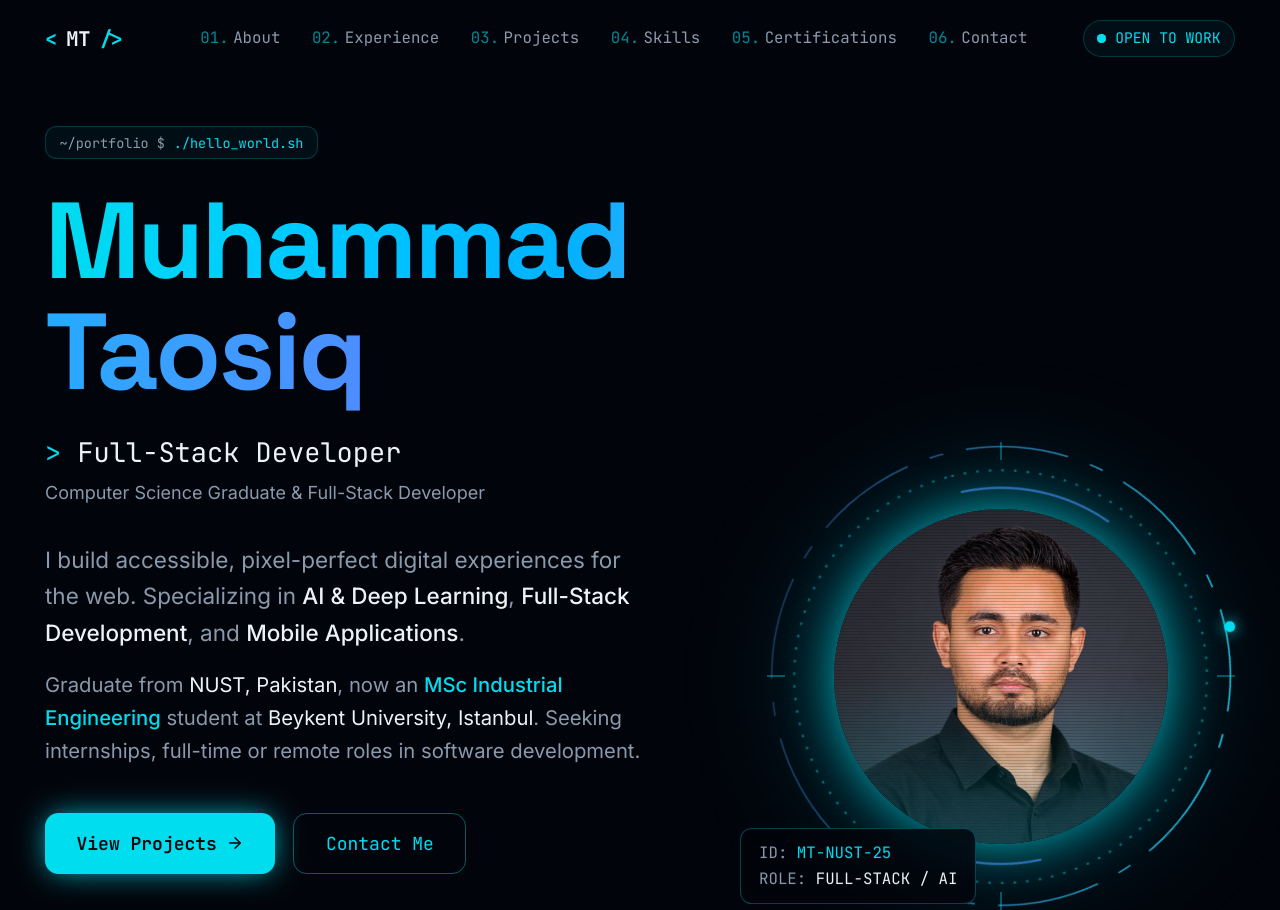
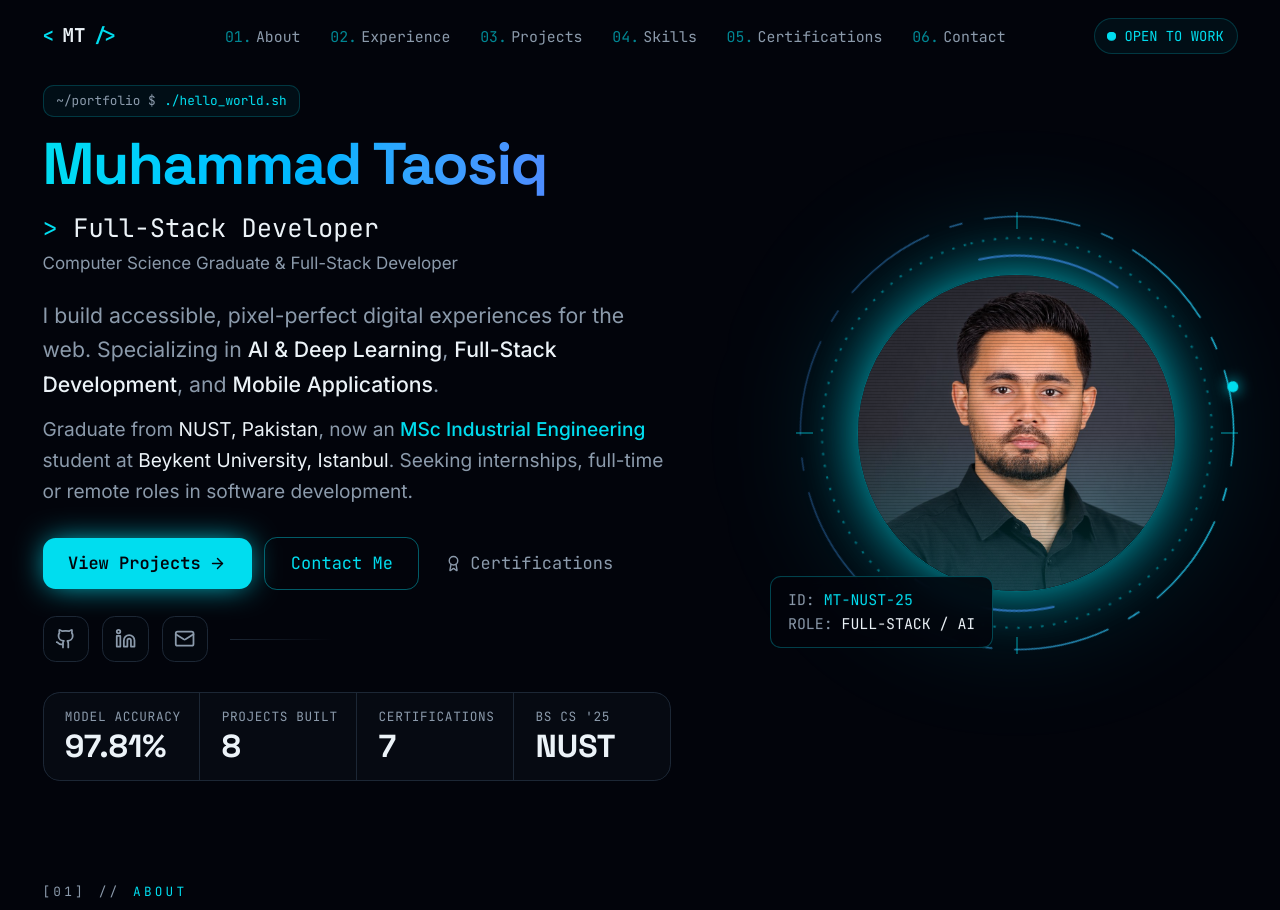
Before and after one commit to taosiq/muhammad-taosiq-portfolio, a Next.js app: page / in a window 1280 px wide. Shown: the top 910 px of the page. Built offline with nearby package versions, Linux system fonts and the light colour scheme.

Commit message:
Fit hero and sections to the screen on shorter laptops
- Hero is compact and scales the name and photo with screen height,
  so it fits one screen and the photo sits beside the text
- Use the 18px base size only on wide and tall screens
- Reduce section padding, heading size and scroll offset

```diff
--- a/app/globals.css
+++ b/app/globals.css
@@ -106,7 +106,8 @@
       font-size: 106.25%; /* 17px */
     }
   }
-  @media (min-width: 1280px) {
+  /* Only go to 18px when the screen is also tall; short laptop screens stay at 17px */
+  @media (min-width: 1280px) and (min-height: 860px) {
     html {
       font-size: 112.5%; /* 18px */
     }
@@ -115,7 +116,7 @@
     @apply bg-background text-foreground;
   }
   section[id] {
-    scroll-margin-top: 5rem;
+    scroll-margin-top: 3.5rem;
   }
 }
 
--- a/components/about.tsx
+++ b/components/about.tsx
@@ -21,7 +21,7 @@ const code: { k?: string; v?: string; c?: string; raw?: string }[] = [
 
 export function About() {
   return (
-    <section id="about" className="relative px-6 py-24 md:px-10">
+    <section id="about" className="relative px-6 py-14 md:px-10 md:py-16">
       <div className="mx-auto max-w-7xl">
         <SectionHeading index="01" label="About" title="Passionate about building impactful technology" />
 
--- a/components/certifications.tsx
+++ b/components/certifications.tsx
@@ -9,7 +9,7 @@ import { certifications } from "@/lib/content"
 
 export function Certifications() {
   return (
-    <section id="certifications" className="relative px-6 py-24 md:px-10">
+    <section id="certifications" className="relative px-6 py-14 md:px-10 md:py-16">
       <div className="mx-auto max-w-7xl">
         <SectionHeading index="05" label="Certifications" title="Professional Credentials & Achievements" />
 
--- a/components/contact.tsx
+++ b/components/contact.tsx
@@ -21,7 +21,7 @@ export function Contact() {
   }
 
   return (
-    <section id="contact" className="relative px-6 py-24 md:px-10">
+    <section id="contact" className="relative px-6 py-14 md:px-10 md:py-16">
       <div className="mx-auto max-w-7xl">
         <SectionHeading index="06" label="Contact" title="Let's Connect" />
 
--- a/components/experience.tsx
+++ b/components/experience.tsx
@@ -36,7 +36,7 @@ export function Experience() {
   }, [])
 
   return (
-    <section id="experience" className="relative px-6 py-24 md:px-10">
+    <section id="experience" className="relative px-6 py-14 md:px-10 md:py-16">
       <div className="mx-auto max-w-7xl">
         <SectionHeading index="02" label="Experience" title="Professional Journey" />
 
--- a/components/fx/section-heading.tsx
+++ b/components/fx/section-heading.tsx
@@ -4,16 +4,16 @@ import { Reveal } from "@/components/fx/reveal"
 // "[01] // ABOUT" label that decrypts, a big title, and a line that draws in.
 export function SectionHeading({ index, label, title }: { index: string; label: string; title: string }) {
   return (
-    <Reveal className="mb-12">
+    <Reveal className="mb-8 md:mb-10">
       <div className="flex items-center gap-3 font-mono text-xs tracking-[0.25em] text-primary uppercase">
         <span className="text-muted-foreground">[{index}]</span>
         <span className="text-muted-foreground">//</span>
         <ScrambleText text={label} />
       </div>
-      <h2 className="mt-3 font-display text-3xl font-bold tracking-tight text-foreground md:text-5xl text-balance">
+      <h2 className="mt-2 font-display text-3xl font-bold tracking-tight text-foreground md:text-4xl xl:text-[2.75rem] text-balance">
         {title}
       </h2>
-      <div className="mt-5 flex items-center gap-2">
+      <div className="mt-4 flex items-center gap-2">
         <span className="h-px w-16 bg-gradient-to-r from-primary to-accent" />
         <span className="h-1 w-1 rounded-full bg-primary shadow-[0_0_8px_var(--primary)]" />
         <span className="h-px flex-1 max-w-xs bg-gradient-to-r from-border to-transparent" />
--- a/components/hero.tsx
+++ b/components/hero.tsx
@@ -31,17 +31,17 @@ export function Hero() {
   })
 
   return (
-    <section id="home" className="relative flex min-h-screen items-center overflow-hidden px-6 pt-28 pb-20 md:px-10">
-      <div className="mx-auto grid w-full max-w-7xl grid-cols-1 items-center gap-16 lg:grid-cols-[1.15fr_1fr]">
+    <section id="home" className="relative flex min-h-screen items-center overflow-hidden px-6 pt-24 pb-12 md:px-10 lg:pt-20 lg:pb-8">
+      <div className="mx-auto grid w-full max-w-7xl grid-cols-1 items-center gap-12 lg:grid-cols-[1.2fr_1fr] lg:gap-10">
         {/* Text */}
         <div className="order-2 lg:order-1">
           <div {...enter(0)}>
-            <p className="mb-6 inline-flex items-center gap-2 rounded-md border border-primary/20 bg-primary/5 px-3 py-1.5 font-mono text-xs text-primary">
+            <p className="mb-4 inline-flex items-center gap-2 rounded-md border border-primary/20 bg-primary/5 px-3 py-1.5 font-mono text-xs text-primary">
               <span className="text-muted-foreground">~/portfolio $</span> ./hello_world.sh
             </p>
           </div>
 
-          <h1 className={cn("font-display text-5xl font-bold leading-[1.02] tracking-tight md:text-7xl xl:text-8xl", enter(1).className)} style={enter(1).style}>
+          <h1 className={cn("font-display text-5xl font-bold leading-[1.02] tracking-tight md:text-7xl lg:text-[clamp(3rem,min(9.5vh,4.6vw),5.25rem)]", enter(1).className)} style={enter(1).style}>
             {isLoaded ? (
               <ScrambleText text={profile.name} trigger="mount" duration={1100} className="text-gradient" />
             ) : (
@@ -49,32 +49,32 @@ export function Hero() {
             )}
           </h1>
 
-          <p className={cn("mt-6 font-mono text-lg text-foreground md:text-2xl", enter(2).className)} style={enter(2).style}>
+          <p className={cn("mt-4 font-mono text-lg text-foreground md:text-2xl", enter(2).className)} style={enter(2).style}>
             <span className="text-primary">&gt;</span>{" "}
             {isLoaded ? <Typewriter words={profile.roles} startDelay={1400} /> : <span>{profile.roles[0]}</span>}
           </p>
-          <p className={cn("mt-2 text-base text-muted-foreground", enter(2).className)} style={enter(2).style}>
+          <p className={cn("mt-1.5 text-base text-muted-foreground", enter(2).className)} style={enter(2).style}>
             {profile.title}
           </p>
 
-          <p className={cn("mt-8 max-w-2xl text-xl leading-relaxed text-muted-foreground text-pretty", enter(3).className)} style={enter(3).style}>
+          <p className={cn("mt-5 max-w-2xl text-lg leading-relaxed xl:text-xl text-muted-foreground text-pretty", enter(3).className)} style={enter(3).style}>
             I build accessible, pixel-perfect digital experiences for the web. Specializing in{" "}
             <span className="font-medium text-foreground">AI &amp; Deep Learning</span>,{" "}
             <span className="font-medium text-foreground">Full-Stack Development</span>, and{" "}
             <span className="font-medium text-foreground">Mobile Applications</span>.
           </p>
 
-          <p className={cn("mt-4 max-w-2xl text-lg leading-relaxed text-muted-foreground text-pretty", enter(4).className)} style={enter(4).style}>
+          <p className={cn("mt-3 max-w-2xl text-base leading-relaxed text-muted-foreground xl:text-lg text-pretty", enter(4).className)} style={enter(4).style}>
             Graduate from <span className="text-foreground">NUST, Pakistan</span>, now an{" "}
             <span className="font-medium text-primary">MSc Industrial Engineering</span> student at{" "}
             <span className="text-foreground">Beykent University, Istanbul</span>. Seeking internships, full-time or
             remote roles in software development.
           </p>
 
-          <div className={cn("mt-10 flex flex-wrap gap-4", enter(5).className)} style={enter(5).style}>
+          <div className={cn("mt-7 flex flex-wrap items-center gap-3", enter(5).className)} style={enter(5).style}>
             <a
               href="#projects"
-              className="group relative inline-flex items-center gap-2 overflow-hidden rounded-lg bg-primary px-7 py-3.5 font-mono text-base font-semibold text-primary-foreground shadow-[0_0_30px_-5px_var(--primary)] transition-shadow hover:shadow-[0_0_45px_-2px_var(--primary)]"
+              className="group relative inline-flex items-center gap-2 overflow-hidden rounded-lg bg-primary px-6 py-3 font-mono text-base font-semibold text-primary-foreground shadow-[0_0_30px_-5px_var(--primary)] transition-shadow hover:shadow-[0_0_45px_-2px_var(--primary)]"
             >
               <span className="absolute inset-0 -translate-x-full bg-gradient-to-r from-transparent via-white/40 to-transparent transition-transform duration-700 group-hover:translate-x-full" />
               View Projects
@@ -82,20 +82,20 @@ export function Hero() {
             </a>
             <a
               href="#contact"
-              className="inline-flex items-center gap-2 rounded-lg border border-primary/40 px-7 py-3.5 font-mono text-base text-primary transition-all hover:bg-primary/10 hover:border-primary"
+              className="inline-flex items-center gap-2 rounded-lg border border-primary/40 px-6 py-3 font-mono text-base text-primary transition-all hover:bg-primary/10 hover:border-primary"
             >
               Contact Me
             </a>
             <a
               href="#certifications"
-              className="inline-flex items-center gap-2 rounded-lg px-4 py-3.5 font-mono text-base text-muted-foreground transition-colors hover:text-foreground"
+              className="inline-flex items-center gap-2 rounded-lg px-3 py-3 font-mono text-base text-muted-foreground transition-colors hover:text-foreground"
             >
               <Award className="h-4 w-4" />
               Certifications
             </a>
           </div>
 
-          <div className={cn("mt-10 flex items-center gap-3", enter(6).className)} style={enter(6).style}>
+          <div className={cn("mt-6 flex items-center gap-3", enter(6).className)} style={enter(6).style}>
             {[
               { icon: Github, href: profile.github, label: "GitHub" },
               { icon: Linkedin, href: profile.linkedin, label: "LinkedIn" },
@@ -115,11 +115,11 @@ export function Hero() {
             <span className="ml-2 hidden h-px w-24 bg-gradient-to-r from-border to-transparent sm:block" />
           </div>
 
-          <dl className={cn("mt-12 grid max-w-3xl grid-cols-2 gap-px overflow-hidden rounded-xl border border-border bg-border sm:grid-cols-4", enter(7).className)} style={enter(7).style}>
+          <dl className={cn("mt-7 grid max-w-3xl grid-cols-2 gap-px overflow-hidden rounded-xl border border-border bg-border sm:grid-cols-4", enter(7).className)} style={enter(7).style}>
             {stats.map((s) => (
-              <div key={s.label} className="bg-background/80 px-5 py-5 backdrop-blur">
-                <dt className="font-mono text-xs uppercase tracking-widest text-muted-foreground">{s.label}</dt>
-                <dd className="mt-1 font-display text-3xl font-bold text-foreground">{s.value}</dd>
+              <div key={s.label} className="bg-background/80 px-5 py-3.5 backdrop-blur">
+                <dt className="whitespace-nowrap font-mono text-xs uppercase tracking-wider text-muted-foreground">{s.label}</dt>
+                <dd className="mt-0.5 font-display text-2xl xl:text-3xl font-bold text-foreground">{s.value}</dd>
               </div>
             ))}
           </dl>
@@ -132,7 +132,7 @@ export function Hero() {
             isLoaded ? "scale-100 opacity-100" : "scale-90 opacity-0",
           )}
         >
-          <div className="relative aspect-square w-64 md:w-80 lg:w-[26rem]">
+          <div className="relative aspect-square w-64 md:w-80 lg:w-[min(26rem,68vh)]">
             <div className="absolute inset-[10%] rounded-full bg-primary/20 blur-3xl" />
 
             <svg className="absolute inset-0 animate-spin-slow" viewBox="0 0 100 100" aria-hidden="true">
--- a/components/projects.tsx
+++ b/components/projects.tsx
@@ -105,7 +105,7 @@ export function Projects() {
   const [first, ...rest] = featuredProjects
 
   return (
-    <section id="projects" className="relative px-6 py-24 md:px-10">
+    <section id="projects" className="relative px-6 py-14 md:px-10 md:py-16">
       <div className="mx-auto max-w-7xl">
         <SectionHeading index="03" label="Projects" title="Featured Work & Technical Projects" />
 
--- a/components/skills.tsx
+++ b/components/skills.tsx
@@ -32,7 +32,7 @@ export function Skills() {
   const half = Math.ceil(allSkills.length / 2)
 
   return (
-    <section id="skills" className="relative py-24">
+    <section id="skills" className="relative py-14 md:py-16">
       <div className="px-6 md:px-10">
         <div className="mx-auto max-w-7xl">
           <SectionHeading index="04" label="Skills" title="Technical Expertise" />
```
